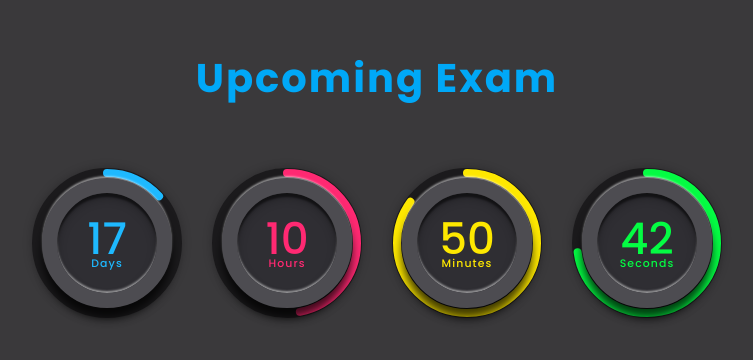
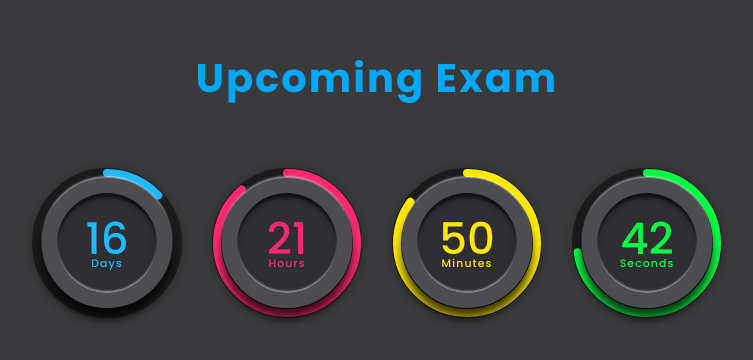
Before and after one commit to ashikeelahi3/programming_2h, a plain HTML site: page pages/exam.html in a window 1280 px wide. Shown: the part 152-512 px from the top of the page, without its empty margins (263-1016 px from the left). Drawn offline with Linux system fonts and the light colour scheme.

Commit message:
Update exam.html

```diff
--- a/pages/exam.html
+++ b/pages/exam.html
@@ -57,7 +57,7 @@
 
         let x = setInterval(function () {
             for(let i = 0; i <examDate.length; i++) {
-                let end = new Date(`${examDate[i]} 13:00:00`).getTime()
+                let end = new Date(`${examDate[i]} 00:00:00`).getTime()
                 let countDown = new Date().getTime()
                 var distance = end - countDown;
 
```
